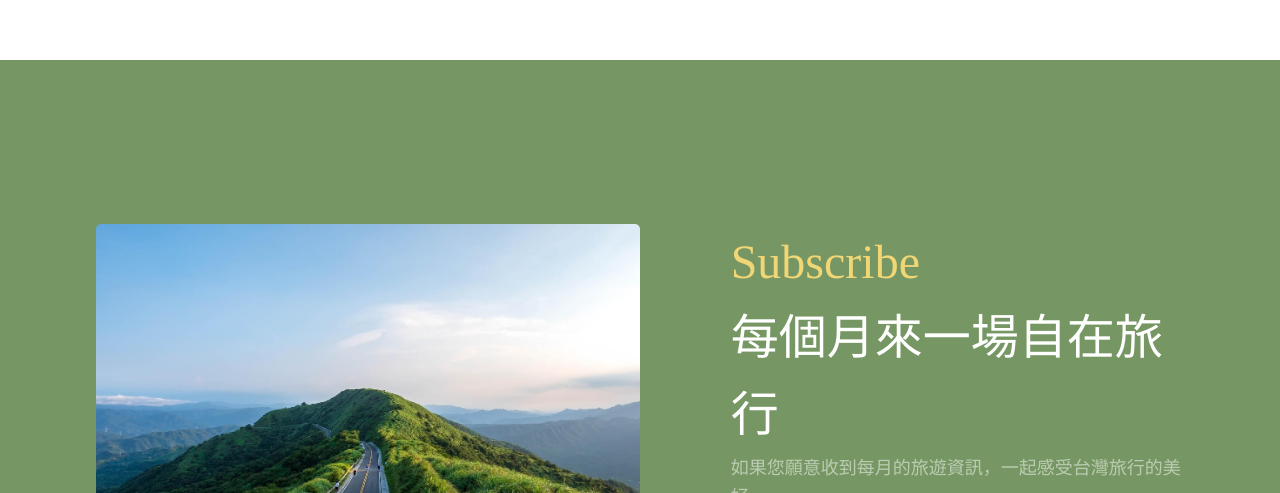
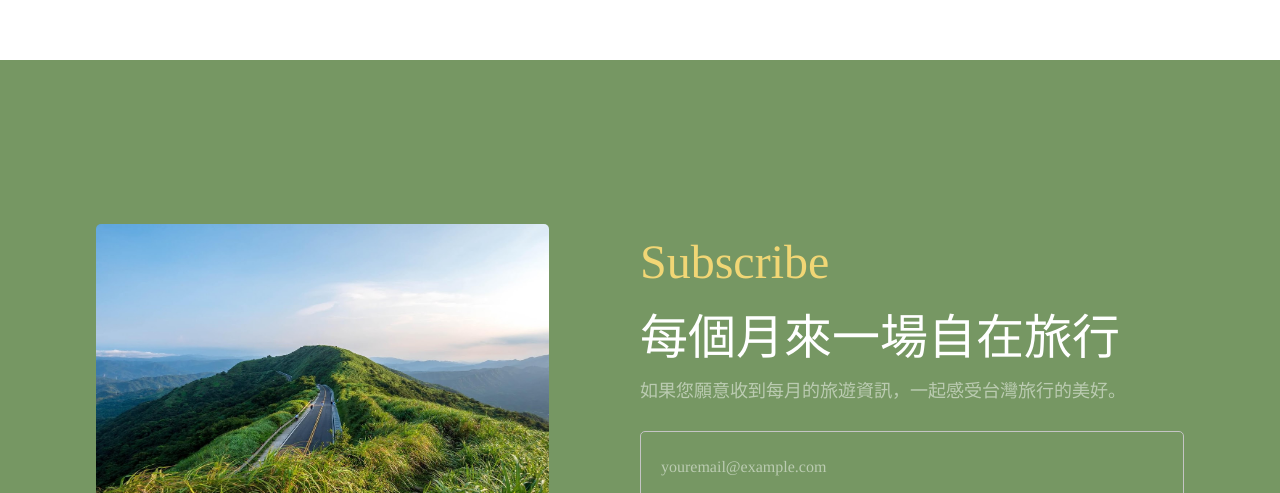
Before and after one commit to lin-yun-kue/sass-workshop, a website: page src/index.html in a window 1280 px wide. Shown: the part 3354-3847 px from the top of the page. Drawn offline with nearby package versions, Linux system fonts and the light colour scheme; files that its build step writes are made by us from their sources.

Commit message:
size under xl

```diff
--- a/src/css/base/_base.scss
+++ b/src/css/base/_base.scss
@@ -1,8 +1,12 @@
 @use "../utils/fonts" as f;
 @use "../utils/colors" as c;
+@use "../utils/breakpoinst" as b;
 
 html {
     font-size: 16px;
+    @include b.media-breakpoint-down(xl){
+        font-size: 12px;
+    }
 }
 
 body {
--- a/src/css/components/_menuList.scss
+++ b/src/css/components/_menuList.scss
@@ -10,11 +10,11 @@
     color: c.$text-color;
     font-size: f.$font-size-lg;
     &__item {
-        height: 60px;
         display: flex;
         align-items: center;
         border-bottom: 1px solid #c4c4c4;
         white-space: nowrap;
+        line-height: 3;
         &:hover {
             color: c.$primary-color;
         }
--- a/src/css/pages/_home.scss
+++ b/src/css/pages/_home.scss
@@ -89,6 +89,12 @@
          }
     };
     @include b.media-breakpoint-down(xl) {
+        &__imgWrapper {
+            &__img {
+                width: 140px;
+                height: 210px;
+            }
+        }
         &__txtWrapper {
             line-height: f.$line-height-base;
             &__title {
--- a/src/index.html
+++ b/src/index.html
@@ -190,11 +190,11 @@
             <div class="subscribe">
                 <div class="l-container">
                     <div class="l-row">
-                        <div class="l-6-12">
+                        <div class="l-5-12">
                             <div class="subscribe__img"></div>
                         </div>
                         <div class="l-1-12"></div>
-                        <div class="l-5-12">
+                        <div class="l-6-12">
                             <div class="subscribe__txtWrapper">
                                 <h1 class="subscribe__txtWrapper__title">Subscribe</h1>
                                 <h1 class="subscribe__txtWrapper__subTitle">每個月來一場自在旅行</h1>
```
